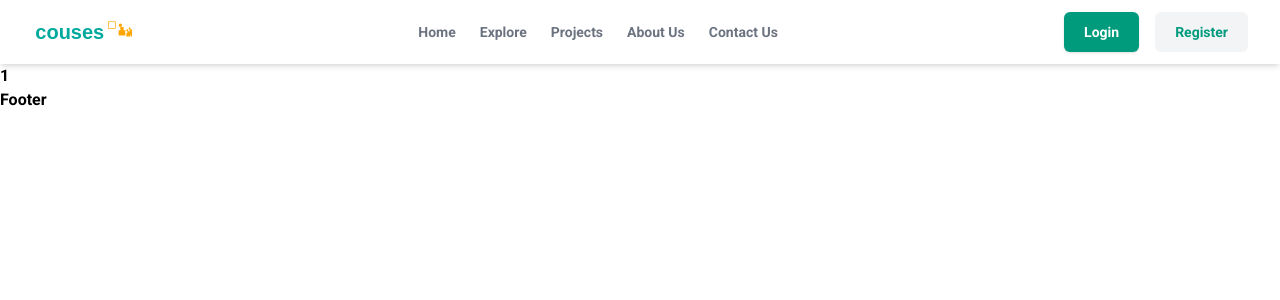
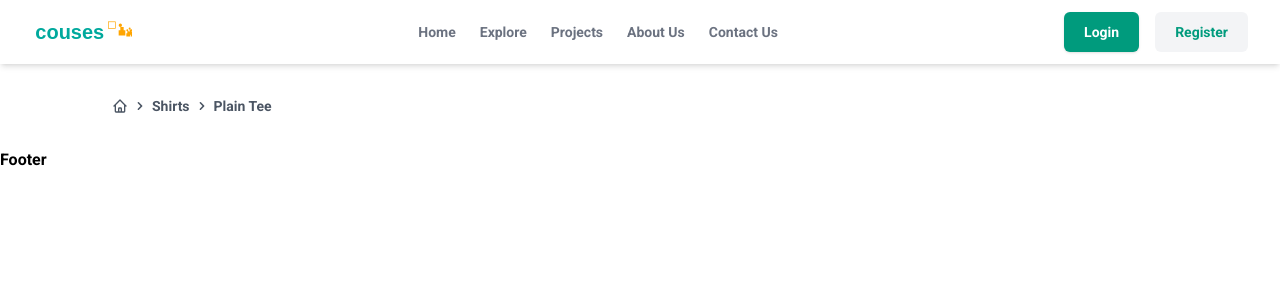
Before and after one commit to almuhannad1/ecommerce-app, a Next.js app: page /product-details/1 in a window 1280 px wide. Shown: the top 300 px of the page. Built offline with nearby package versions, Linux system fonts and the light colour scheme; no server answers.

Commit message:
Add BreadCrumb component

```diff
--- /dev/null
+++ b/app/_components/BreadCrumb.jsx
@@ -0,0 +1,72 @@
+import React from 'react'
+
+function BreadCrumb() {
+    return (
+        <div>
+            <nav aria-label="Breadcrumb">
+                <ol className="flex items-center gap-1 text-sm text-gray-600">
+                    <li>
+                        <a href="#" className="block transition hover:text-gray-700">
+                            <span className="sr-only"> Home </span>
+
+                            <svg
+                                xmlns="http://www.w3.org/2000/svg"
+                                className="size-4"
+                                fill="none"
+                                viewBox="0 0 24 24"
+                                stroke="currentColor"
+                            >
+                                <path
+                                    strokeLinecap="round"
+                                    strokeLinejoin="round"
+                                    strokeWidth="2"
+                                    d="M3 12l2-2m0 0l7-7 7 7M5 10v10a1 1 0 001 1h3m10-11l2 2m-2-2v10a1 1 0 01-1 1h-3m-6 0a1 1 0 001-1v-4a1 1 0 011-1h2a1 1 0 011 1v4a1 1 0 001 1m-6 0h6"
+                                />
+                            </svg>
+                        </a>
+                    </li>
+
+                    <li className="rtl:rotate-180">
+                        <svg
+                            xmlns="http://www.w3.org/2000/svg"
+                            className="size-4"
+                            viewBox="0 0 20 20"
+                            fill="currentColor"
+                        >
+                            <path
+                                fillRule="evenodd"
+                                d="M7.293 14.707a1 1 0 010-1.414L10.586 10 7.293 6.707a1 1 0 011.414-1.414l4 4a1 1 0 010 1.414l-4 4a1 1 0 01-1.414 0z"
+                                clipRule="evenodd"
+                            />
+                        </svg>
+                    </li>
+
+                    <li>
+                        <a href="#" className="block transition hover:text-gray-700"> Shirts </a>
+                    </li>
+
+                    <li className="rtl:rotate-180">
+                        <svg
+                            xmlns="http://www.w3.org/2000/svg"
+                            className="size-4"
+                            viewBox="0 0 20 20"
+                            fill="currentColor"
+                        >
+                            <path
+                                fillRule="evenodd"
+                                d="M7.293 14.707a1 1 0 010-1.414L10.586 10 7.293 6.707a1 1 0 011.414-1.414l4 4a1 1 0 010 1.414l-4 4a1 1 0 01-1.414 0z"
+                                clipRule="evenodd"
+                            />
+                        </svg>
+                    </li>
+
+                    <li>
+                        <a href="#" className="block transition hover:text-gray-700"> Plain Tee </a>
+                    </li>
+                </ol>
+            </nav>
+        </div>
+    )
+}
+
+export default BreadCrumb
--- a/app/product-details/[productId]/page.js
+++ b/app/product-details/[productId]/page.js
@@ -1,4 +1,5 @@
 'use client'
+import BreadCrumb from '@/app/_components/BreadCrumb';
 import ProductApis from '@/app/_utils/ProductApis'
 import React, { useEffect } from 'react'
 
@@ -13,7 +14,9 @@ function ProductDetails({ params }) {
     }
 
     return (
-        <div>{params?.productId}</div>
+        <div className='px-10 md:px-28 py-8'>
+            <BreadCrumb />
+        </div>
     )
 }
 
```
